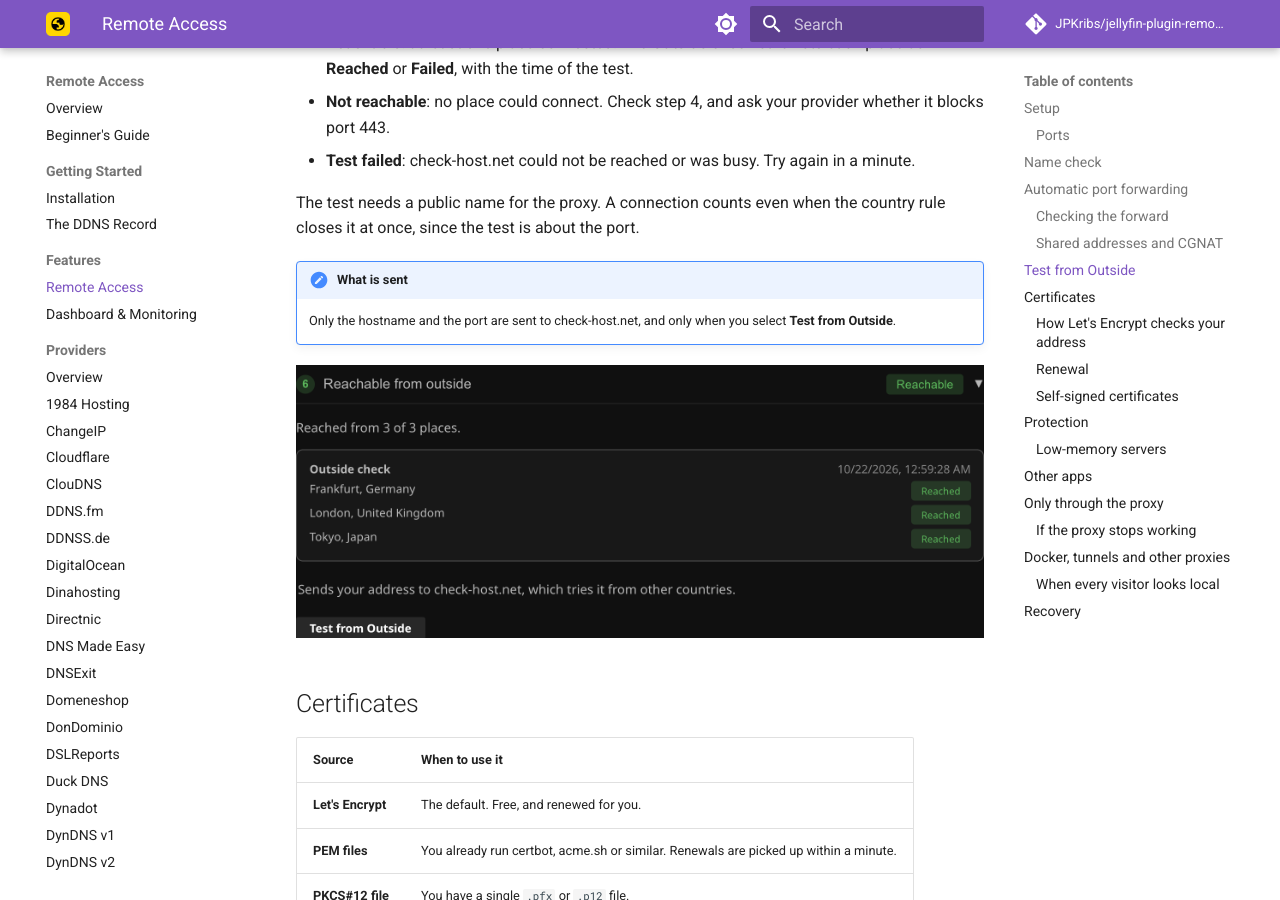
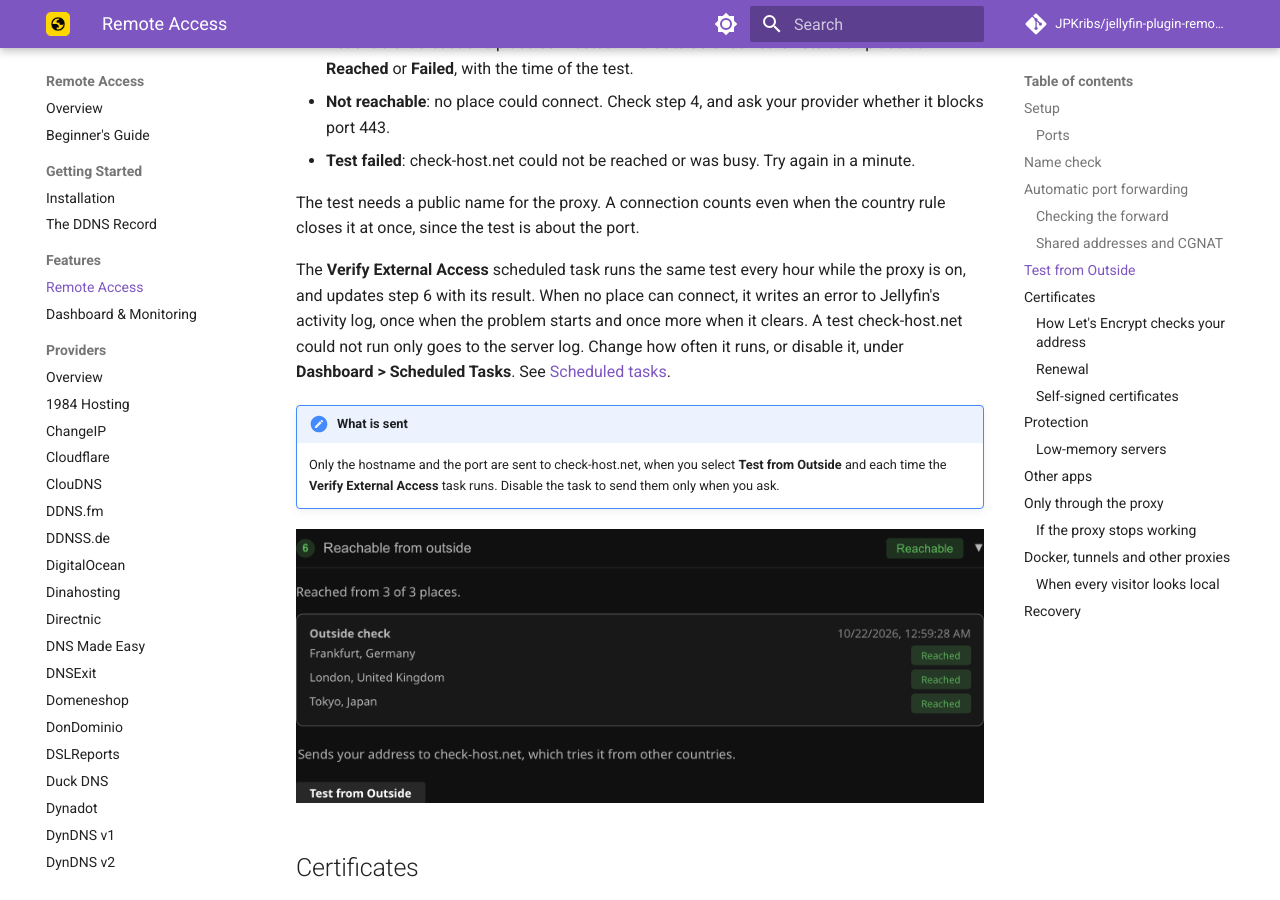
Before and after one commit to JPKribs/jellyfin-plugin-ddns, an MkDocs documentation site: the page built from docs/RemoteAccess.md, in a window 1280 px wide and 900 px high, scrolled down 3566 px. Built offline with MkDocs 1.6.1 and Material for MkDocs 9.7.7, drawn with Linux system fonts in a browser that asks for light colours; comment, search, counter and statistics services are not loaded.

```diff
--- a/docs/RemoteAccess.md
+++ b/docs/RemoteAccess.md
@@ -114,8 +114,15 @@ the world. It can take 20 seconds.
 The test needs a public name for the proxy. A connection counts even when the country rule closes it at
 once, since the test is about the port.
 
+The **Verify External Access** scheduled task runs the same test every hour while the proxy is on, and updates
+step 6 with its result. When no place can connect, it writes an error to Jellyfin's activity log, once when the
+problem starts and once more when it clears. A test check-host.net could not run only goes to the server log.
+Change how often it runs, or disable it, under **Dashboard > Scheduled Tasks**. See
+[Scheduled tasks](Settings.md#scheduled-tasks).
+
 !!! note "What is sent"
-    Only the hostname and the port are sent to check-host.net, and only when you select **Test from Outside**.
+    Only the hostname and the port are sent to check-host.net, when you select **Test from Outside** and each
+    time the **Verify External Access** task runs. Disable the task to send them only when you ask.
 
 ![Step 6, Reachable from outside](screenshots/Outside%20Test.png)
 
```
Also changed, not shown: docs/Security.md (+3 -1 lines).
